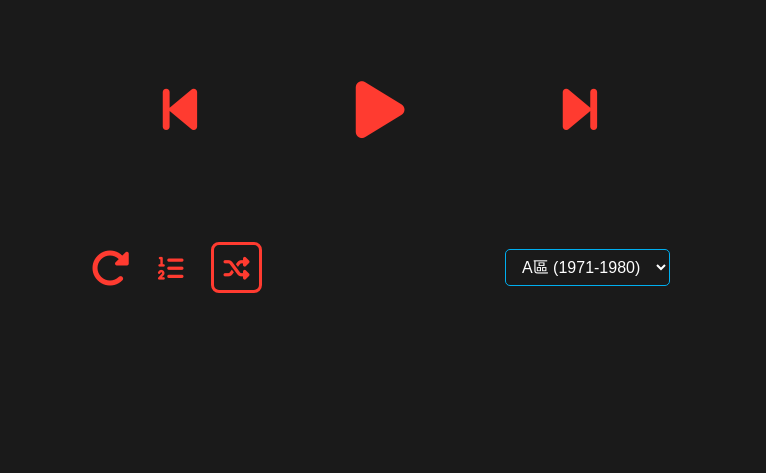
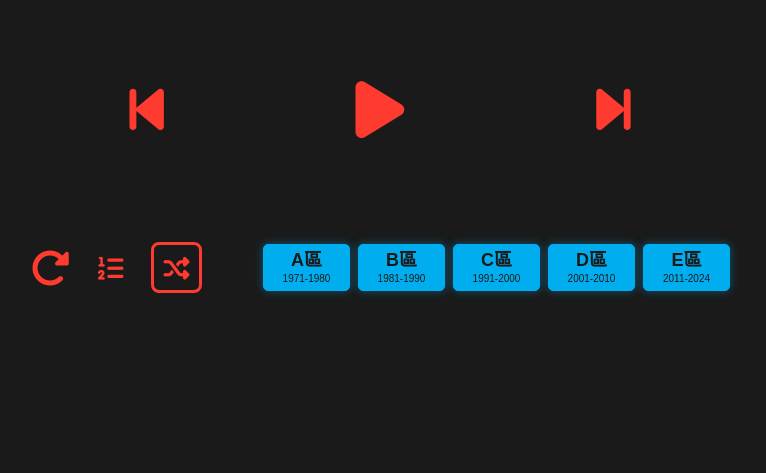
Before and after one commit to ohmygod8787/guessSongs, a plain HTML site: page index.html in a window 1280 px wide. Shown: the part 327-800 px from the top of the page, without its empty margins (260-1026 px from the left). Drawn offline with nearby package versions, Linux system fonts and the light colour scheme.

Commit message:
分區鍵

```diff
--- a/index.html
+++ b/index.html
@@ -8,7 +8,7 @@
     <script src="https://code.jquery.com/jquery-3.6.0.min.js"></script>
     <style>
         body { background-color: #1a1a1a; color: #fff; font-family: "Microsoft JhengHei", sans-serif; display: flex; justify-content: center; align-items: center; height: 100vh; margin: 0; overflow: hidden; user-select: none; }
-        .game-container { text-align: center; width: 100%; max-width: 600px; padding: 20px; }
+        .game-container { text-align: center; width: 100%; max-width: 700px; padding: 20px; }
         #status-msg { color: #00AEEF; font-size: 16px; margin-bottom: 20px; min-height: 24px; font-weight: bold; }
         #song-display { color: #FF3B30; font-size: 32px; font-weight: 900; margin-bottom: 80px; min-height: 100px; line-height: 1.4; display: flex; justify-content: center; align-items: center; flex-wrap: wrap; transition: opacity 0.3s; }
         .desktop-separator { margin: 0 15px; }
@@ -17,9 +17,10 @@
         .btn-box:active { transform: scale(0.9); }
         .icon { color: #FF3B30; font-size: 55px; }
 
-        .footer { display: flex; justify-content: space-between; align-items: center; padding: 0 10px; }
+        /* 底部功能區 */
+        .footer { display: flex; flex-direction: column; align-items: center; gap: 20px; width: 100%; }
+        .footer-row { display: flex; justify-content: space-between; align-items: center; width: 100%; padding: 0 10px; }
         .footer-left { display: flex; align-items: center; gap: 15px; }
-
         .restart-btn { color: #FF3B30; font-size: 40px; cursor: pointer; }
 
         /* 播放模式按鈕樣式 */
@@ -35,20 +36,44 @@
             border: 3px solid transparent;
             transition: all 0.2s;
         }
+        .mode-btn.active { border: 3px solid #FF3B30; border-radius: 8px; }
 
-        /* 被選中時的紅框 */
-        .mode-btn.active {
-            border: 3px solid #FF3B30;
-            border-radius: 8px;
+        /* 區域勾選選單樣式 */
+        .area-selector { display: flex; gap: 8px; flex-wrap: wrap; justify-content: center; }
+        .area-checkbox { display: none; }
+        .area-label {
+            display: flex;
+            flex-direction: column;
+            justify-content: center;
+            align-items: center;
+            width: 85px;
+            height: 45px;
+            border: 1px solid #00AEEF;
+            color: #00AEEF;
+            cursor: pointer;
+            border-radius: 5px;
+            transition: all 0.2s;
+            line-height: 1.1;
+        }
+        .area-label .letter { font-size: 18px; font-weight: bold; }
+        .area-label .years { font-size: 10px; margin-top: 2px; }
+
+        /* 勾選後的樣式 */
+        .area-checkbox:checked + .area-label {
+            background-color: #00AEEF;
+            color: #1a1a1a;
+            box-shadow: 0 0 10px rgba(0, 174, 239, 0.4);
         }
 
-        select { background-color: #1a1a1a; color: #fff; border: 1px solid #00AEEF; padding: 8px 12px; font-size: 16px; border-radius: 5px; cursor: pointer; }
         #yt-player-container { position: absolute; top: -5000px; left: -5000px; width: 200px; height: 200px; overflow: hidden; }
 
         @media (max-width: 500px) {
-            #song-display { font-size: 28px; }
+            #song-display { font-size: 26px; }
             .desktop-separator { display: none !important; }
-            .footer-left { gap: 8px; }
+            .footer-row { flex-direction: row; gap: 10px; }
+            .area-label { width: 65px; height: 40px; }
+            .area-label .letter { font-size: 16px; }
+            .area-label .years { font-size: 9px; }
             .mode-btn { width: 38px; height: 38px; font-size: 22px; }
         }
     </style>
@@ -68,26 +93,45 @@
             <div class="btn-box" id="next-btn"><i class="fas fa-step-forward icon"></i></div>
         </div>
         <div class="footer">
-            <div class="footer-left">
-                <i class="fas fa-rotate-right restart-btn" onclick="location.reload()" title="重新開始"></i>
-                <!-- 依序播放按鈕 -->
-                <div class="mode-btn" id="btn-seq" title="依序播放">
-                    <i class="fas fa-list-ol"></i>
+            <div class="footer-row">
+                <div class="footer-left">
+                    <i class="fas fa-rotate-right restart-btn" onclick="location.reload()" title="重新開始"></i>
+                    <div class="mode-btn" id="btn-seq" title="依序播放"><i class="fas fa-list-ol"></i></div>
+                    <div class="mode-btn" id="btn-rand" title="隨機播放"><i class="fas fa-shuffle"></i></div>
                 </div>
-                <!-- 隨機播放按鈕 -->
-                <div class="mode-btn" id="btn-rand" title="隨機播放">
-                    <i class="fas fa-shuffle"></i>
+
+                <!-- 區域複選選單 (帶年份) -->
+                <div class="area-selector">
+                    <input type="checkbox" id="area-a" class="area-checkbox" value="A" checked>
+                    <label for="area-a" class="area-label">
+                        <span class="letter">A區</span>
+                        <span class="years">1971-1980</span>
+                    </label>
+
+                    <input type="checkbox" id="area-b" class="area-checkbox" value="B" checked>
+                    <label for="area-b" class="area-label">
+                        <span class="letter">B區</span>
+                        <span class="years">1981-1990</span>
+                    </label>
+
+                    <input type="checkbox" id="area-c" class="area-checkbox" value="C" checked>
+                    <label for="area-c" class="area-label">
+                        <span class="letter">C區</span>
+                        <span class="years">1991-2000</span>
+                    </label>
+
+                    <input type="checkbox" id="area-d" class="area-checkbox" value="D" checked>
+                    <label for="area-d" class="area-label">
+                        <span class="letter">D區</span>
+                        <span class="years">2001-2010</span>
+                    </label>
+
+                    <input type="checkbox" id="area-e" class="area-checkbox" value="E" checked>
+                    <label for="area-e" class="area-label">
+                        <span class="letter">E區</span>
+                        <span class="years">2011-2024</span>
+                    </label>
                 </div>
-            </div>
-
-            <div class="select-area">
-                <select id="area-select">
-                    <option value="A">A區 (1971-1980)</option>
-                    <option value="B">B區</option>
-                    <option value="C">C區</option>
-                    <option value="D">D區</option>
-                    <option value="E">E區</option>
-                </select>
             </div>
         </div>
     </div>
@@ -95,7 +139,6 @@
     <div id="yt-player-container"><div id="player"></div></div>
 
     <script>
-        // 資料庫
         const songData = {
             "A": [
                 { year: 1979, singer: "蔡琴", title: "恰似你的溫柔", ytId: "bs4Wz_b5p90", start: 70 },
@@ -119,44 +162,72 @@
                 { year: 1972, singer: "西卿", title: "粉紅色的腰帶(台)", ytId: "iR3T4O8Yeso", start: 37 },
                 { year: 1977, singer: "鳳飛飛", title: "心酸酸(台)", ytId: "0V-9JUF4tF0", start: 51 }
             ],
-            "B": [], "C": [], "D": [], "E": []
+            "B": [
+                { year: 1981, singer: "劉文正", title: "三月裡的小雨", ytId: "h-P7L8uAn8s", start: 45 },
+                { year: 1983, singer: "費玉清", title: "一剪梅", ytId: "6_S6_L5q0r8", start: 50 },
+                { year: 1983, singer: "蘇芮", title: "一樣的月光", ytId: "vB-Bw_6S7x8", start: 55 },
+                { year: 1987, singer: "王傑", title: "一場遊戲一場夢", ytId: "m9i9yS6S7x8", start: 60 },
+                { year: 1987, singer: "齊秦", title: "大約在冬季", ytId: "x9S6_L5q0r8", start: 45 },
+                { year: 1988, singer: "巫啟賢", title: "妳是我的唯一", ytId: "y9S6_L5q0r8", start: 50 },
+                { year: 1989, singer: "陳淑樺", title: "夢醒時分", ytId: "z9S6_L5q0r8", start: 55 },
+                { year: 1990, singer: "林憶蓮", title: "愛上一個不回家的人", ytId: "a9S6_L5q0r8", start: 60 },
+                { year: 1982, singer: "沈文程", title: "心事誰人知(台)", ytId: "b9S6_L5q0r8", start: 45 },
+                { year: 1982, singer: "洪榮宏", title: "一支小雨傘(台)", ytId: "c9S6_L5q0r8", start: 50 },
+                { year: 1984, singer: "江蕙", title: "惜別的海岸(台)", ytId: "d9S6_L5q0r8", start: 55 },
+                { year: 1985, singer: "陳小雲", title: "舞女(台)", ytId: "e9S6_L5q0r8", start: 60 },
+                { year: 1986, singer: "李茂山", title: "今夜又擱塊下雨(台)", ytId: "f9S6_L5q0r8", start: 45 },
+                { year: 1987, singer: "阿吉仔", title: "命運的吉他(台)", ytId: "g9S6_L5q0r8", start: 50 },
+                { year: 1987, singer: "黃乙玲", title: "講什麼山盟海誓(台)", ytId: "h9S6_L5q0r8", start: 55 },
+                { year: 1987, singer: "龍千玉", title: "不如甭熟識(台)", ytId: "i9S6_L5q0r8", start: 60 },
+                { year: 1988, singer: "葉啟田", title: "愛拼才會贏(台)", ytId: "j9S6_L5q0r8", start: 45 },
+                { year: 1988, singer: "蔡秋鳳", title: "金包銀(台)", ytId: "k9S6_L5q0r8", start: 50 },
+                { year: 1988, singer: "賀一航", title: "媽媽請你不通痛(台)", ytId: "l9S6_L5q0r8", start: 55 },
+                { year: 1990, singer: "王瑞霞", title: "絕情雨(台)", ytId: "m9S6_L5q0r8", start: 60 }
+            ],
+            "C": [], "D": [], "E": []
         };
 
         let currentList = [], currentIndex = 0, player, isPlayerReady = false, stopTimer;
-        let currentMode = 'rand'; // 'seq' or 'rand'
+        let currentMode = 'rand';
 
-        // 核心功能：切換模式並建立清單
         function switchMode(mode) {
             currentMode = mode;
             $(".mode-btn").removeClass("active");
 
-            let allSongs = [];
-            const areas = ["A", "B", "C", "D", "E"];
-            areas.forEach(a => { allSongs = allSongs.concat(songData[a]); });
+            const selectedAreas = [];
+            $(".area-checkbox:checked").each(function() {
+                selectedAreas.push($(this).val());
+            });
+
+            if (selectedAreas.length === 0) {
+                alert("請至少勾選一個區域！");
+                return;
+            }
+
+            let filteredSongs = [];
+            selectedAreas.forEach(area => {
+                if (songData[area]) filteredSongs = filteredSongs.concat(songData[area]);
+            });
+
+            if (filteredSongs.length === 0) {
+                alert("所選區域目前沒有歌單資料！");
+                return;
+            }
 
             if (mode === 'seq') {
                 $("#btn-seq").addClass("active");
-                // 依序模式：清單就是原始拼接的 allSongs
-                currentList = allSongs;
-
-                // 跳轉到目前下拉選單選中區域的第一首歌
-                const selectedArea = $("#area-select").val();
-                let targetIndex = 0;
-                for (let i = 0; i < areas.indexOf(selectedArea); i++) {
-                    targetIndex += songData[areas[i]].length;
-                }
-                currentIndex = targetIndex;
+                currentList = filteredSongs;
             } else {
                 $("#btn-rand").addClass("active");
-                // 隨機模式：打亂 allSongs
-                currentList = [...allSongs].sort(() => Math.random() - 0.5);
-                currentIndex = 0;
+                currentList = [...filteredSongs].sort(() => Math.random() - 0.5);
             }
+
+            currentIndex = 0;
             renderSong();
         }
 
         function renderSong() {
-            if (currentList.length === 0) return;
+            if (currentList.length === 0 || !currentList[currentIndex]) return;
             const song = currentList[currentIndex];
             $("#song-display").css("opacity", 0);
             setTimeout(() => {
@@ -186,16 +257,19 @@
         };
 
         $(document).ready(function() {
-            // 初始載入：隨機模式
-            switchMode('rand');
+            switchMode('rand'); // 初始隨機
 
             $("#btn-seq").click(() => switchMode('seq'));
             $("#btn-rand").click(() => switchMode('rand'));
 
+            $(".area-checkbox").change(function() {
+                switchMode(currentMode);
+            });
+
             $("#play-btn").click(function() {
                 if (!isPlayerReady) return;
                 const song = currentList[currentIndex];
-                if (!song || !song.ytId) { alert("此位點無有效 ID！"); return; }
+                if (!song || !song.ytId) { alert("此位點尚未填入 YouTube ID！"); return; }
                 player.mute();
                 player.loadVideoById({ videoId: song.ytId, startSeconds: song.start });
                 player.playVideo();
@@ -207,7 +281,7 @@
                     currentIndex++;
                     renderSong();
                 } else {
-                    alert("清單結束，將重新開始。");
+                    alert("清單已結束，將重新洗牌。");
                     switchMode(currentMode);
                 }
             });
@@ -218,12 +292,6 @@
                     renderSong();
                 }
             });
-
-            // 選單變動：
-            $("#area-select").change(function() {
-                // 不管在什麼模式，選了區塊通常代表想要「依序」看該區
-                switchMode('seq');
-            });
         });
 
         var tag = document.createElement('script');
```
